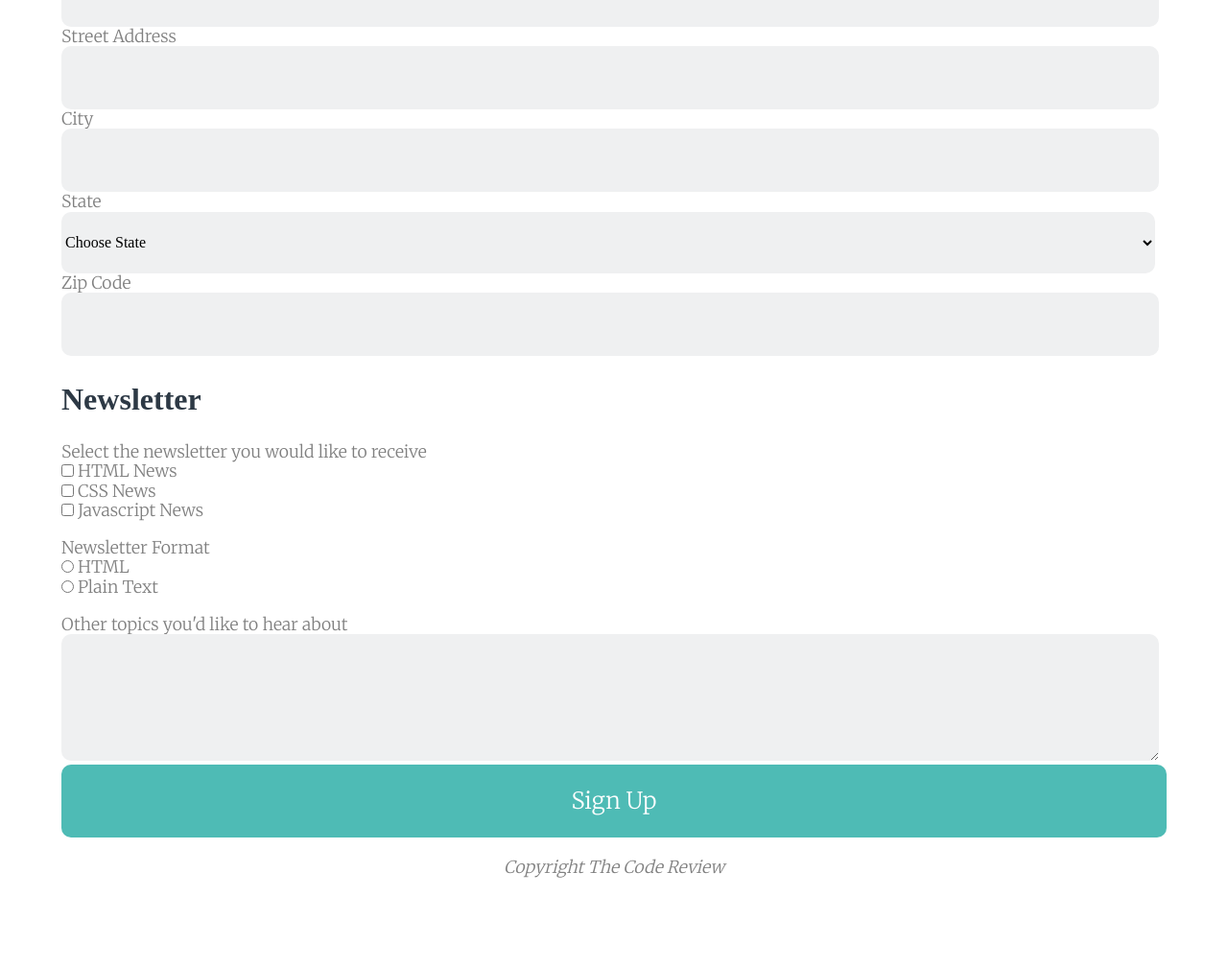
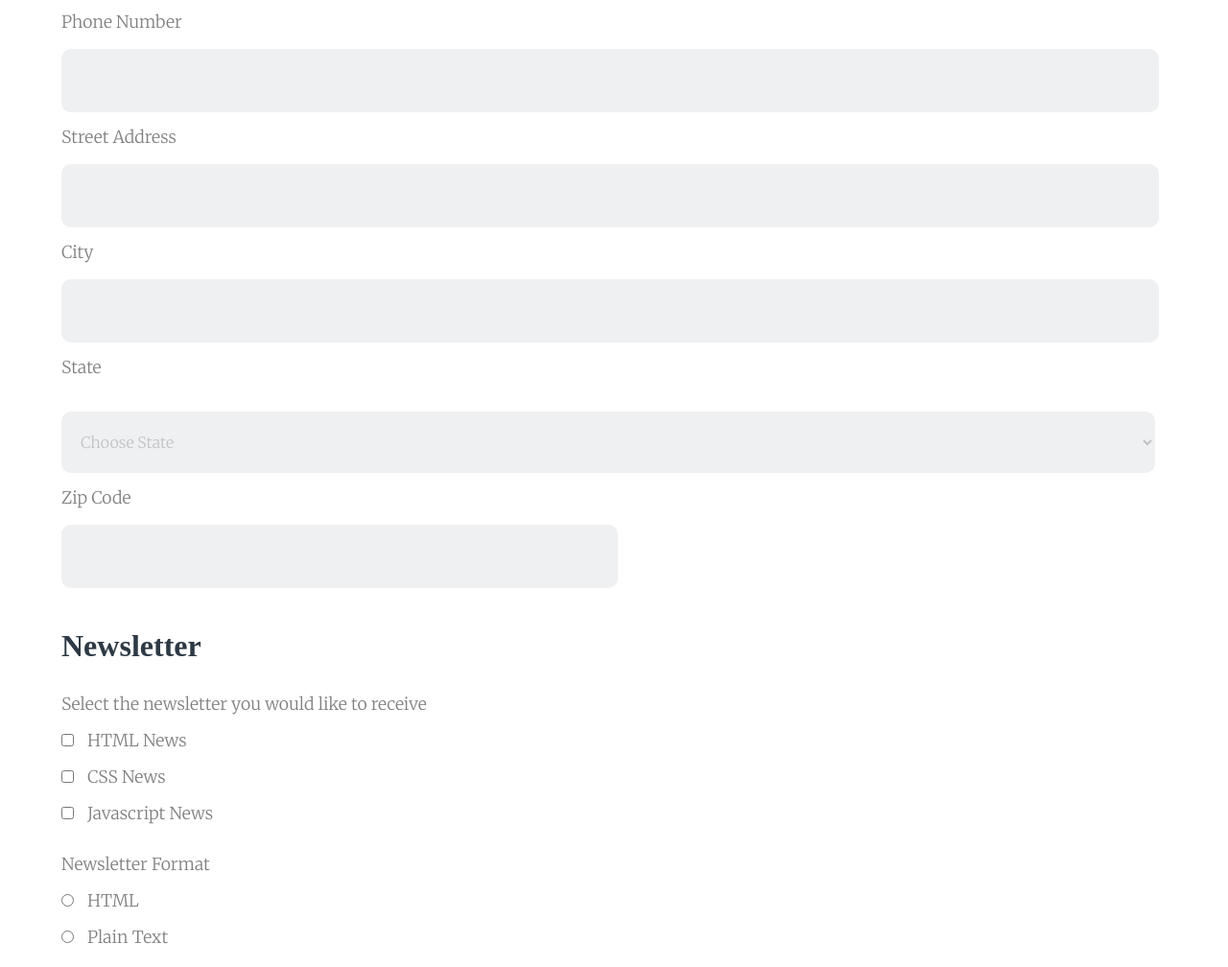
Before and after one commit to anish-chopra/Project-3, a plain HTML site: page index.html in a window 1280 px wide. Shown: the part 618-1626 px from the top of the page at 96% size. Before the commit the page ends 1554 px from the top, so only its background shows below. Drawn offline with Linux system fonts and the light colour scheme.

Commit message:
First Round of Edits

```diff
--- a/index.html
+++ b/index.html
@@ -23,30 +23,32 @@
       </p>
     </section>
     <section class="form">
-      <h2>Contact Information</h2>
+      <h2 class="contact-info">Contact Information</h2>
       <form>
-        <label for="name">Full Name</label><br />
+        <label for="name">Full Name</label>
         <input
           type="text"
           id="name"
           name="user_name"
           placeholder="Required"
-        /><br />
-        <label for="mail">Email Address</label><br />
+          class="input-box"
+        />
+        <label for="mail">Email Address</label>
         <input
           type="email"
           id="mail"
           name="user_email"
           placeholder="Required"
+          class="input-box"
         /><br />
-        <label for="phone">Phone Number</label><br />
-        <input type="tel" id="phone" name="user_phone" /><br />
-        <label for="street">Street Address</label><br />
-        <input type="text" id="street" name="user_street" /><br />
-        <label for="city">City</label><br />
-        <input type="text" id="city" name="user_city" /><br />
+        <label for="phone">Phone Number</label>
+        <input type="tel" id="phone" name="user_phone" class="input-box" />
+        <label for="street">Street Address</label>
+        <input type="text" id="street" name="user_street" class="input-box" />
+        <label for="city">City</label>
+        <input type="text" id="city" name="user_city" class="input-box" />
         <label for="state">State</label><br />
-        <select id="state">
+        <select id="state" class="input-box">
           <option id="choose" value="choose" disabled selected hidden>
             Choose State
           </option>
@@ -103,42 +105,51 @@
           <option value="WY">Wyoming</option>
         </select>
         <br />
-        <label for="zip">Zip Code</label><br />
-        <input type="text" id="zip" name="user_zip" /><br />
+        <label for="zip">Zip Code</label>
+        <input type="text" id="zip" name="user_zip" class="input-box" />
         <!-- </form> -->
         <section class="newsletter_preferences"></section>
-        <h2>Newsletter</h2>
+        <h2 class="newsletter-heading">Newsletter</h2>
         <!-- <form> -->
-        <label>Select the newsletter you would like to receive</label><br />
+        <label>Select the newsletter you would like to receive</label>
+        <div class="html-news">
           <input
             type="checkbox"
             id="html"
             value="newsletter_html"
             name="user_newsletter"
           />
-        <label for="html">HTML News</label>
-        <br />
+          <label class="news-label" for="html">HTML News</label>
+        </div>
+        <div class="css-news">
           <input
             type="checkbox"
             id="css"
             value="newsletter_css"
             name="user_newsletter"
           />
-        <label for="css">CSS News</label><br />
+          <label class="news-label" for="css">CSS News</label>
+        </div>
+        <div class="javascript-news">
           <input
             type="checkbox"
             id="javascript"
             value="newsletter_javascript"
             name="user_newsletter"
           />
-        <label for="html">Javascript News</label><br /><br />
-        <label>Newsletter Format</label><br />
+          <label class="news-label" for="html">Javascript News</label>
+        </div>
+        <label>Newsletter Format</label>
+        <div class="html-format">
           <input type="radio" name="format" />
-        <label>HTML</label><br />
+          <label class="news-label">HTML</label>
+        </div>
+        <div class="plain-format">
           <input type="radio" name="format" />
-        <label>Plain Text</label><br /><br />
-        <label>Other topics you'd like to hear about</label><br />
-        <textarea id="more_topics"></textarea><br />
+          <label class="news-label">Plain Text</label>
+        </div>
+        <label>Other topics you'd like to hear about</label>
+        <textarea id="more_topics"></textarea>
         <button type="submit" class="button">Sign Up</button>
       </form>
       <p class="copyright"><em>Copyright The Code Review</em></p>
--- a/style.css
+++ b/style.css
@@ -46,11 +46,18 @@ textarea {
 }
 textarea {
   height: 8em;
+  margin-bottom: 1.7em;
 }
 ::placeholder {
+  font-family: "Merriweather", serif;
   text-align: right;
   font-style: italic;
   padding-right: 1em;
+}
+select {
+  font-family: "Merriweather", serif;
+  padding-left: 1em;
+  color: rgb(128, 128, 128, 0.4);
 }
 .button {
   width: 100%;
@@ -61,4 +68,32 @@ textarea {
   font-size: 1.5em;
   border: 0;
   border-radius: 10px;
+  margin-bottom: 0.9em;
 }
+label {
+  display: block;
+  margin: 0;
+  margin-bottom: 1em;
+}
+.html-news,
+.css-news,
+.javascript-news,
+.html-format,
+.plain-format {
+  display: flex;
+  justify-content: flex-start;
+  align-items: baseline;
+}
+.news-label {
+  margin-left: 0.8em;
+}
+.input-box,
+.javascript-news,
+.plain-format,
+.newsletter-heading,
+.contact-info {
+  margin-bottom: 1em;
+}
+#zip {
+  width: 50%;
+}
```
Lines whose indentation alone changed are shown as unchanged.
